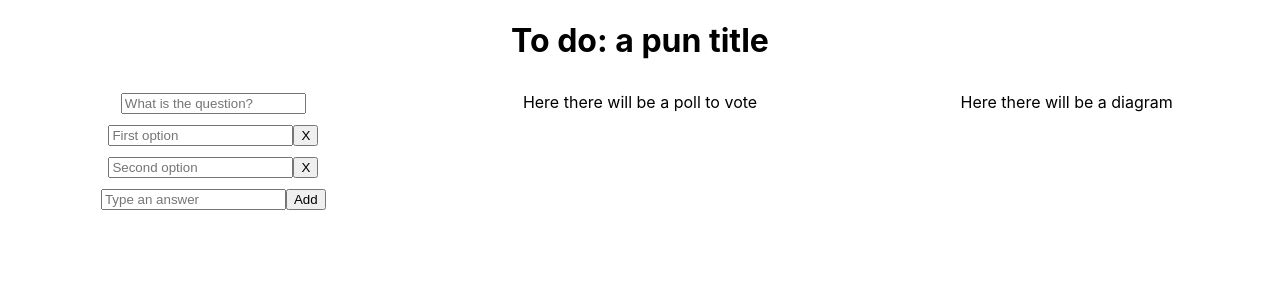
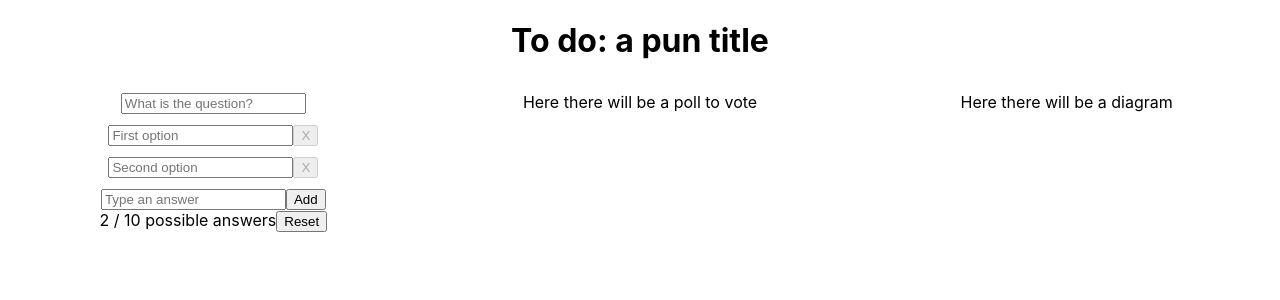
Before and after one commit to nawojmonika/simple-poll-app, a React (Create React App) app: page / in a window 1280 px wide. Shown: the top 300 px of the page. Built offline with nearby package versions, Linux system fonts and the light colour scheme.

Commit message:
added min/max options constraints

```diff
--- a/src/App.tsx
+++ b/src/App.tsx
@@ -11,9 +11,7 @@ function App() {
       </header>
       <OptionsWrapper>
         <main className='container'>
-          <section>
-            <PollCreator />
-          </section>
+          <PollCreator />
           <section>
             Here there will be a poll to vote
           </section>
--- a/src/components/OptionInput/OptionInput.css
+++ b/src/components/OptionInput/OptionInput.css
@@ -5,3 +5,7 @@
 .button {
     cursor: pointer;
 }
+
+.button:disabled {
+    cursor: not-allowed;
+}
--- a/src/components/OptionInput/index.tsx
+++ b/src/components/OptionInput/index.tsx
@@ -1,16 +1,26 @@
+import { useState } from 'react';
+import { v4 as uuidv4 } from 'uuid';
 import { TextInput, TextInputProps } from '../TextInput';
-import { v4 as uuidv4 } from 'uuid';
 import './OptionInput.css';
-import { useState } from 'react';
-import { OptionProps } from '../OptionsContext';
 
+type ButtonProps = {
+    content: string;
+    onClick: (id: string, value: string) => void;
+    disabled: boolean;
+}
 
-export const OptionInput = ({ id, placeholder, value, buttonContent, onButtonClick }: OptionProps): JSX.Element => {
+export type OptionProps = Exclude<TextInputProps, 'onChange'> & {
+    id?: string;
+    button?: Partial<ButtonProps>;
+    disabled?: boolean;
+};
+
+export const OptionInput = ({ id, placeholder, value, button, disabled = false }: OptionProps): JSX.Element => {
     const [text, setText] = useState('');
 
     const handleButtonClick = (): void => {
         const inputId = id || uuidv4();
-        onButtonClick && onButtonClick(inputId, text);
+        button?.onClick && button.onClick(inputId, text);
     };
 
     const handleTextChange = (value: string): void => {
@@ -19,8 +29,8 @@ export const OptionInput = ({ id, placeholder, value, buttonContent, onButtonCli
 
     return (
         <div className='option'>
-            <TextInput placeholder={placeholder} onChange={handleTextChange} value={value} />
-            <button className='button' onClick={handleButtonClick}>{buttonContent ? buttonContent : 'X'}</button>
+            <TextInput placeholder={placeholder} onChange={handleTextChange} value={value} disabled={disabled} />
+            <button className='button' onClick={handleButtonClick} disabled={button?.disabled}>{button?.content ? button?.content : 'X'}</button>
         </div>
     );
 };
--- a/src/components/OptionsContext/index.tsx
+++ b/src/components/OptionsContext/index.tsx
@@ -1,12 +1,9 @@
 import { createContext, useContext, useState } from 'react';
-import { TextInputProps } from '../TextInput';
 import { v4 as uuidv4 } from 'uuid';
+import { OptionProps } from '../OptionInput';
 
-export type OptionProps = Exclude<TextInputProps, 'onChange'> & {
-    id?: string;
-    buttonContent?: string;
-    onButtonClick?: (id: string, value: string) => void;
-};
+const minOptions = 2;
+const maxOptions = 10;
 
 const defaultOptions: OptionProps[] = [
     {
@@ -16,20 +13,22 @@ const defaultOptions: OptionProps[] = [
     {
         id: uuidv4(),
         placeholder: 'Second option',
-    }
+    },
 ];
 
 type OptionsContextData = {
     options: OptionProps[];
     addOption: (id: string, value: string) => void;
     removeOption: (id: string) => void;
+    minOptions?: number;
+    maxOptions?: number;
 };
 
 type OptionsContextProps = {
     children: React.ReactNode;
-}
+};
 
-export const OptionsContext = createContext<OptionsContextData>({ options: defaultOptions, addOption: () => undefined, removeOption: () => undefined });
+export const OptionsContext = createContext<OptionsContextData>({ options: [], addOption: () => undefined, removeOption: () => undefined, });
 
 export const OptionsWrapper = ({ children }: OptionsContextProps): JSX.Element => {
     const [options, setOptions] = useState<OptionProps[]>(defaultOptions);
@@ -41,15 +40,15 @@ export const OptionsWrapper = ({ children }: OptionsContextProps): JSX.Element =
     const removeOption = (id: string): void => {
         const filteredOptions = options.filter((option) => option.id !== id);
         setOptions(filteredOptions);
-    }
+    };
 
     return (
-        <OptionsContext.Provider value={{ options, addOption, removeOption }}>
+        <OptionsContext.Provider value={{ options, minOptions, maxOptions, addOption, removeOption }}>
             {children}
         </OptionsContext.Provider>
     );
-}
+};
 
 export const useOptionsContext = (): OptionsContextData => {
     return useContext(OptionsContext);
-}
+};
--- a/src/components/PollCreator/index.tsx
+++ b/src/components/PollCreator/index.tsx
@@ -4,15 +4,21 @@ import { useOptionsContext } from '../OptionsContext';
 import './PollCreator.css';
 
 export const PollCreator = (): JSX.Element => {
-    const { options, removeOption, addOption } = useOptionsContext();
+    const { options, minOptions, maxOptions, removeOption, addOption } = useOptionsContext();
+    const disableAddition = options.length === maxOptions;
+    const disableRemoval = options.length === minOptions;
 
     return (
-        <div>
+        <section>
             <TextInput placeholder='What is the question?' />
             <div className='optionList'>
-                {options.map((option) => <OptionInput key={option.id} {...option} onButtonClick={removeOption} />)}
-                <OptionInput placeholder='Type an answer' buttonContent='Add' onButtonClick={addOption} />
+                {options.map((option) => <OptionInput key={option.id} {...option} button={{ disabled: disableRemoval, onClick: removeOption }} />)}
+                <OptionInput placeholder='Type an answer' disabled={disableAddition} button={{ content: 'Add', disabled: disableAddition, onClick: addOption }} />
             </div>
-        </div>
+            <div>
+                <span>{options.length} / {maxOptions} possible answers</span>
+                <button>Reset</button>
+            </div>
+        </section>
     );
 };
--- a/src/components/TextInput/index.tsx
+++ b/src/components/TextInput/index.tsx
@@ -4,10 +4,11 @@ import { useDebounce } from 'use-debounce';
 export type TextInputProps = {
     placeholder?: string;
     value?: string;
+    disabled?: boolean;
     onChange?: (value: string) => void;
 };
 
-export const TextInput = ({ placeholder, value, onChange }: TextInputProps): JSX.Element => {
+export const TextInput = ({ placeholder, value, disabled, onChange }: TextInputProps): JSX.Element => {
     const [text, setText] = useState<string>(value || '');
     const [currentValue] = useDebounce(text, 300);
 
@@ -19,5 +20,5 @@ export const TextInput = ({ placeholder, value, onChange }: TextInputProps): JSX
         onChange && onChange(currentValue);
     }, [currentValue]);
 
-    return <input onKeyUp={handleOnKeyUp} placeholder={placeholder} defaultValue={value} />
+    return <input onKeyUp={handleOnKeyUp} placeholder={placeholder} defaultValue={value} disabled={disabled} />
 };
```
